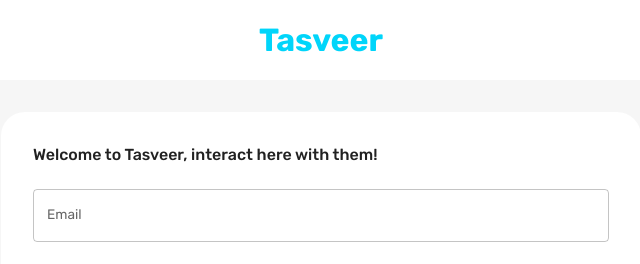
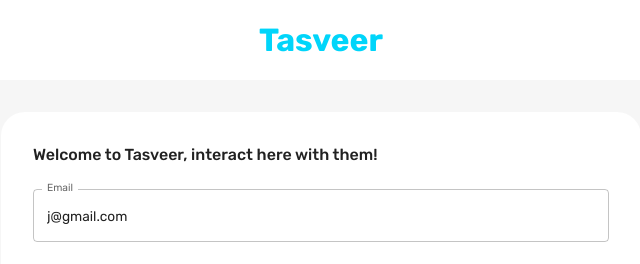
Before and after one commit to ayushvyasonwork/Tasveer, a React (Create React App) app in the folder client/: page / in a window 1280 px wide. Shown: the top 264 px of the page, without its empty margins (319-959 px from the left). Built offline with nearby package versions, Linux system fonts and the light colour scheme; no server answers.

Commit message:
fix: set default login credentials in initialValuesLogin

```diff
--- a/client/src/scenes/loginPage/Form.jsx
+++ b/client/src/scenes/loginPage/Form.jsx
@@ -56,8 +56,8 @@
 };
 
 const initialValuesLogin = {
-  email: "",
-  password: "",
+  email: "j@gmail.com",
+  password: "123",
 };
 
 const Form = () => {
```
